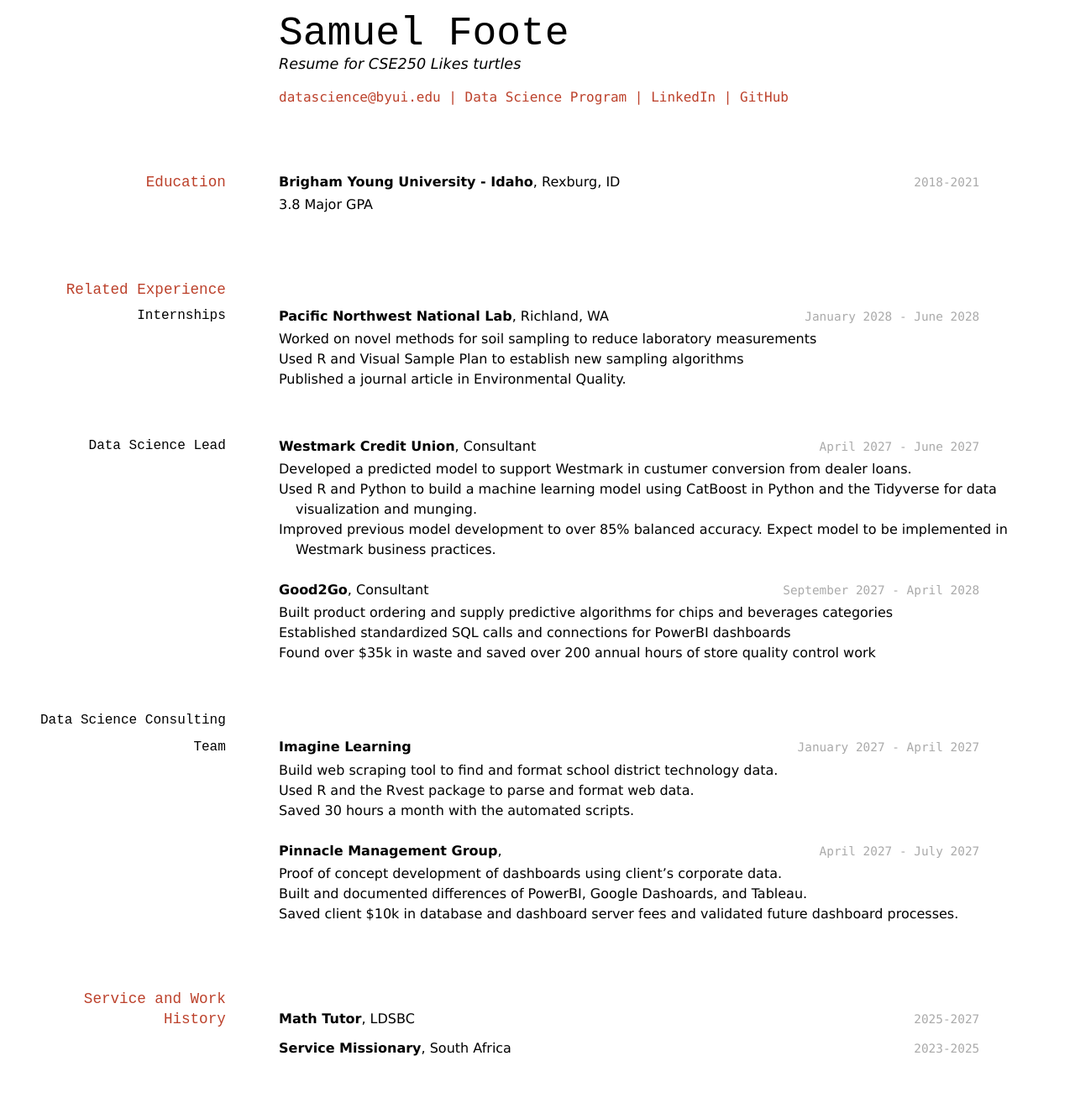
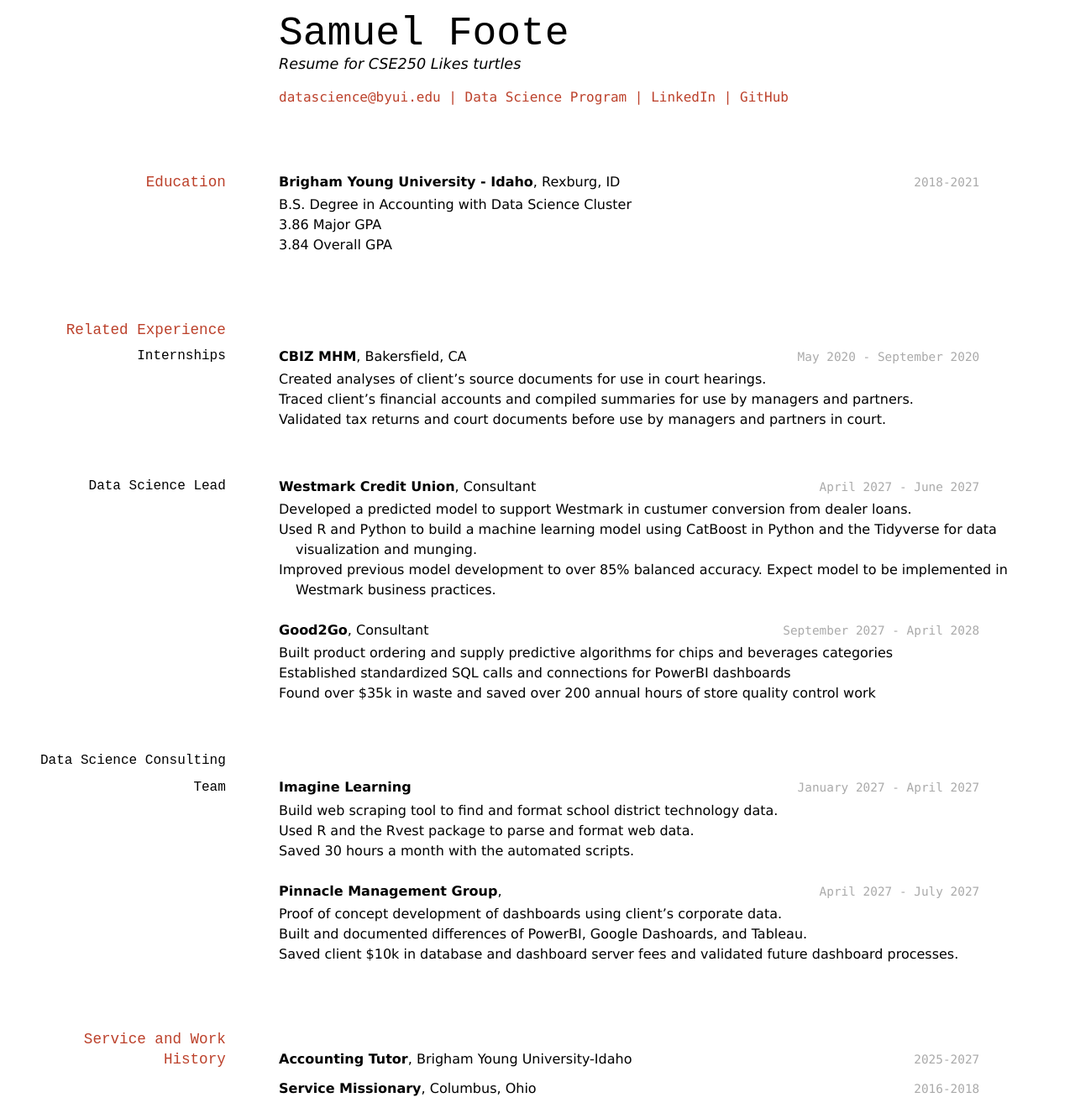
Before and after one commit to footesamr/Foote-Resume, a Jekyll site: the page built from docs/index.md, in a window 1280 px wide. Shown: the whole page at 84% size. Built offline with Jekyll 4.4.1, drawn with Linux system fonts in a browser that asks for light colours; before the commit the page ends 1272 px from its top, so only the background shows below that.

Commit message:
Edited education and service sections

```diff
--- a/docs/index.md
+++ b/docs/index.md
@@ -20,18 +20,20 @@ Likes turtles
 `2018-2021`
 __Brigham Young University - Idaho__, Rexburg, ID
 
-- 3.8 Major GPA
+- B.S. Degree in Accounting with Data Science Cluster
+- 3.86 Major GPA
+- 3.84 Overall GPA
 
 ## Related Experience
 
 ### Internships
 
-`January 2028 - June 2028`
-__Pacific Northwest National Lab__, Richland, WA
+`May 2020 - September 2020`
+__CBIZ MHM__, Bakersfield, CA
 
-- Worked on novel methods for soil sampling to reduce laboratory measurements
-- Used R and Visual Sample Plan to establish new sampling algorithms
-- Published a journal article in Environmental Quality.
+- Created analyses of client's source documents for use in court hearings.
+- Traced client's financial accounts and compiled summaries for use by managers and partners.
+- Validated tax returns and court documents before use by managers and partners in court.
 
 ### Data Science Lead
 
@@ -69,11 +71,11 @@ __Pinnacle Management Group__,
 ## Service and Work History
 
 `2025-2027`
-__Math Tutor__, LDSBC
+__Accounting Tutor__, Brigham Young University-Idaho
 
 
-`2023-2025`
-__Service Missionary__, South Africa
+`2016-2018`
+__Service Missionary__, Columbus, Ohio
 
 
 
```
